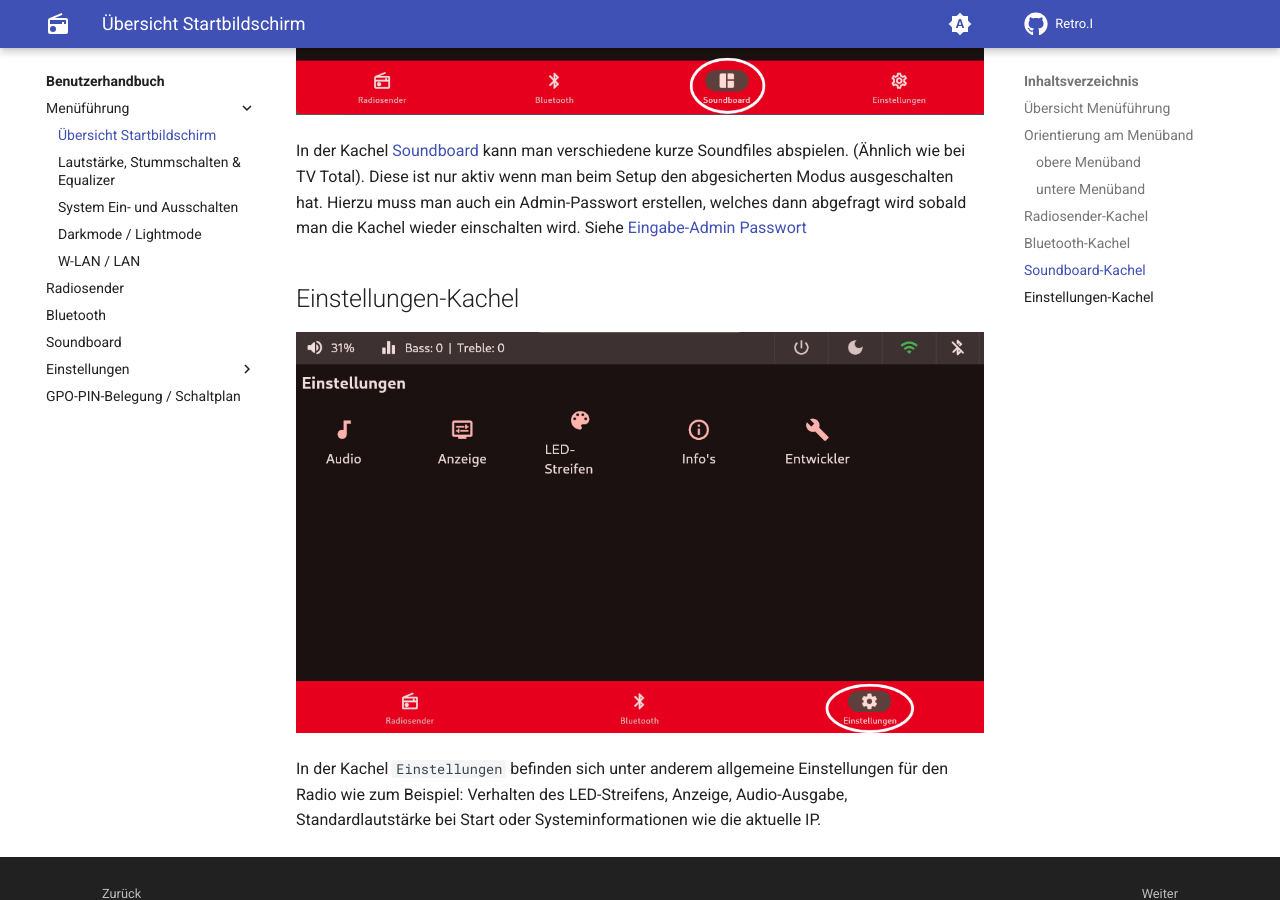
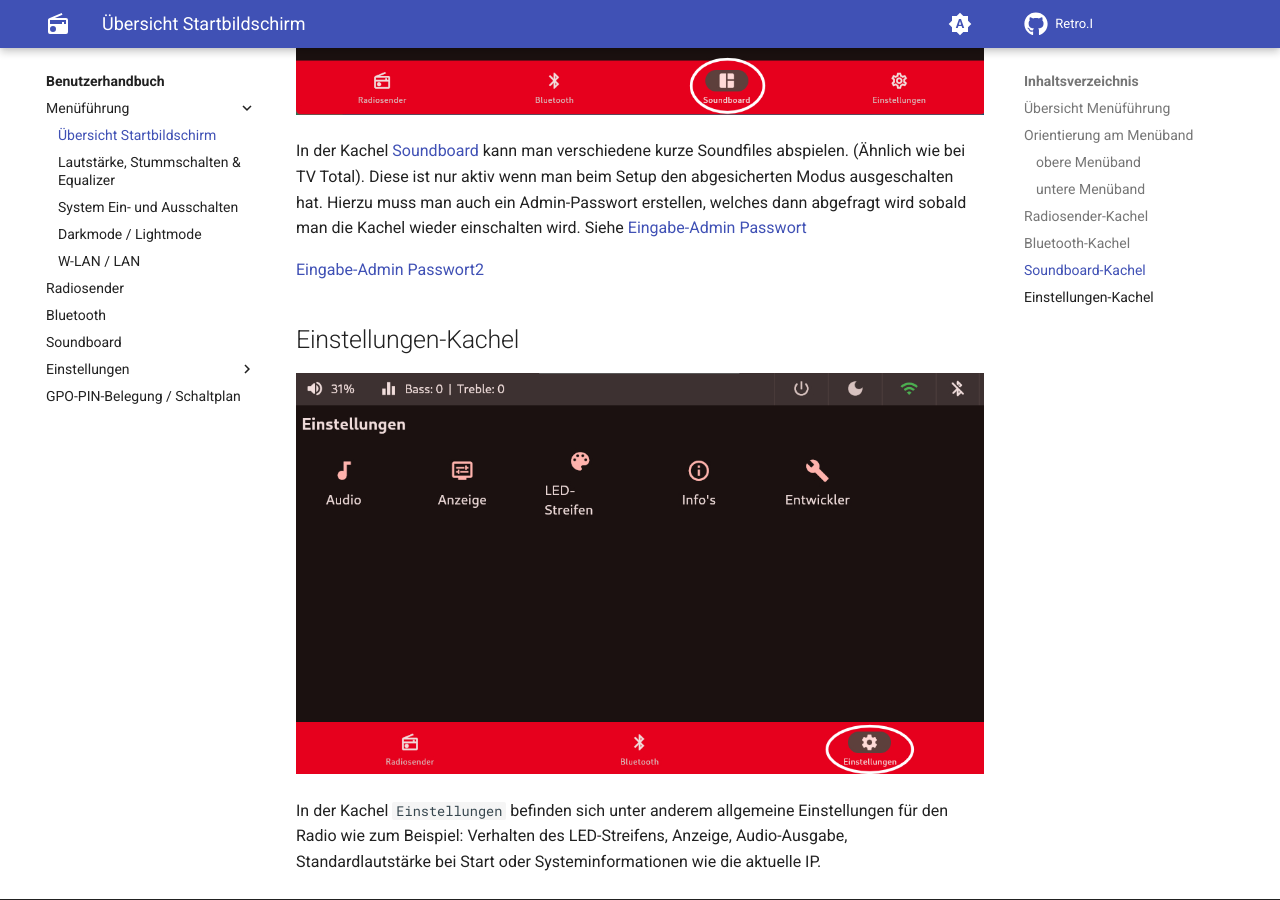
Before and after one commit to Retro-I/docs, an MkDocs documentation site: the page built from docs/user-manual/uebersicht.md, in a window 1280 px wide and 900 px high, scrolled down 3071 px. Built offline with MkDocs 1.6.1 and Material for MkDocs 9.7.7, drawn with Linux system fonts in a browser that asks for light colours; plug-ins that fetch from the network failed and are left out; comment, search, counter and statistics services are not loaded.

Commit message:
user-manual eingabe admin link

```diff
--- a/docs/user-manual/uebersicht.md
+++ b/docs/user-manual/uebersicht.md
@@ -44,7 +44,9 @@
 ![Soundboard-Kachel](../assets/user-manual/uebersicht/soundboard_1.jpg)
 
 In der Kachel [Soundboard](soundboard.md) kann man verschiedene kurze Soundfiles abspielen. (Ähnlich wie bei TV Total).
-Diese ist nur aktiv wenn man beim Setup den abgesicherten Modus ausgeschalten hat. Hierzu muss man auch ein Admin-Passwort erstellen, welches dann abgefragt wird sobald man die Kachel wieder einschalten wird. Siehe [Eingabe-Admin Passwort](/docs/setup/systemeinrichtung.md)
+Diese ist nur aktiv wenn man beim Setup den abgesicherten Modus ausgeschalten hat. Hierzu muss man auch ein Admin-Passwort erstellen, welches dann abgefragt wird sobald man die Kachel wieder einschalten wird. Siehe [Eingabe-Admin Passwort](/setup/systemeinrichtung.md)
+
+[Eingabe-Admin Passwort2](/setup/systemeinrichtung.md)
 
 
 ## Einstellungen-Kachel
```
